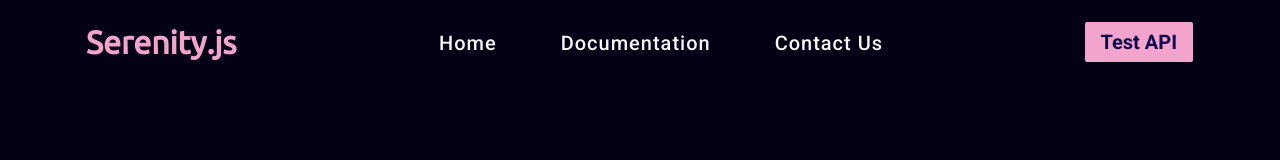
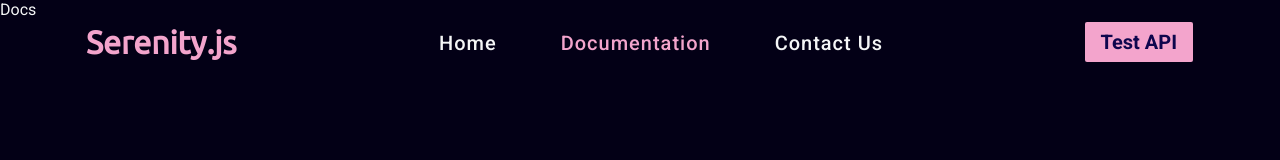
Before and after one commit to shaarangg/serenityjs-frontend, a React (Create React App) app: page /docs in a window 1280 px wide. Shown: the top 160 px of the page. Built offline with nearby package versions, Linux system fonts and the light colour scheme.

Commit message:
feat: React-router-integration

```diff
--- a/package.json
+++ b/package.json
@@ -9,6 +9,7 @@
     "react": "^17.0.2",
     "react-dom": "^17.0.2",
     "react-icons": "^4.3.1",
+    "react-router-dom": "^6.2.1",
     "react-scripts": "5.0.0",
     "sass": "^1.49.0",
     "web-vitals": "^2.1.4"
--- a/src/App.jsx
+++ b/src/App.jsx
@@ -1,9 +1,22 @@
 import "./App.scss";
 import Home from "./pages/Home/Home";
+import Docs from "./pages/Docs/Docs";
+import ContactUs from "./pages/ContactUs/ContactUs";
+import Api from "./pages/Api/Api";
+import Navbar from "./components/Navbar/Navbar";
+import { BrowserRouter, Routes, Route } from "react-router-dom";
 function App() {
 	return (
 		<div className="App">
-			<Home />
+			<BrowserRouter>
+				<Navbar />
+				<Routes>
+					<Route exact path="/" element={<Home />} />
+					<Route exact path="/docs" element={<Docs />} />
+					<Route exact path="/contact" element={<ContactUs />} />
+					<Route exact path="/api" element={<Api />} />
+				</Routes>
+			</BrowserRouter>
 		</div>
 	);
 }
--- a/src/App.scss
+++ b/src/App.scss
@@ -5,6 +5,7 @@
 	box-sizing: border-box;
 	text-decoration: none;
 	transition: $transition;
+	color: $clr-primary;
 }
 .App {
 	background-color: $clr-bg;
--- a/src/components/Navbar/Navbar.jsx
+++ b/src/components/Navbar/Navbar.jsx
@@ -1,9 +1,15 @@
 import React, { useState, useEffect, useRef } from "react";
 import "./Navbar.scss";
 import { GoThreeBars } from "react-icons/go";
+import { NavLink, Link } from "react-router-dom";
 function Navbar() {
 	const [showLinks, setShowLinks] = useState(false);
 	const navCenterContainer = useRef(null);
+	const activeStyle = ({ isActive }) => {
+		return {
+			color: isActive ? "#f3a4cc" : "",
+		};
+	};
 	useEffect(() => {
 		if (showLinks) {
 			navCenterContainer.current.style.height = `100vh`;
@@ -11,6 +17,7 @@ function Navbar() {
 			navCenterContainer.current.style.height = "0px";
 		}
 	}, [showLinks]);
+
 	return (
 		<div className="container">
 			<nav className="nav">
@@ -28,12 +35,18 @@ function Navbar() {
 					</button>
 				</div>
 				<div className="nav-center" ref={navCenterContainer}>
-					<a href="/">Home</a>
-					<a href="/docs">Documentation</a>
-					<a href="/contact">Contact Us</a>
-					<a href="/api" className="toggle-nav-end">
-						Test API
-					</a>
+					<NavLink to="/" style={activeStyle}>
+						Home
+					</NavLink>
+					<NavLink to="/docs" style={activeStyle}>
+						Documentation
+					</NavLink>
+					<NavLink to="/contact" style={activeStyle}>
+						Contact Us
+					</NavLink>
+					<Link to="/api" className="toggle-nav-end">
+						Test Api
+					</Link>
 				</div>
 				<div className="nav-end">
 					<a href="/api">Test API</a>
--- a/src/components/Navbar/Navbar.scss
+++ b/src/components/Navbar/Navbar.scss
@@ -40,7 +40,6 @@
 			color: $clr-primary;
 			font-weight: 500;
 			font-size: 1.25rem;
-			transition-duration: 0ms;
 			&:hover {
 				color: $clr-secondary;
 			}
--- a/src/index.jsx
+++ b/src/index.jsx
@@ -1,9 +1,4 @@
 import React from "react";
 import ReactDOM from "react-dom";
 import App from "./App";
-ReactDOM.render(
-	<React.StrictMode>
-		<App />
-	</React.StrictMode>,
-	document.getElementById("root")
-);
+ReactDOM.render(<App />, document.getElementById("root"));
--- /dev/null
+++ b/src/pages/Api/Api.jsx
@@ -0,0 +1,7 @@
+import React from "react";
+
+function Api() {
+	return <div>Api</div>;
+}
+
+export default Api;
--- /dev/null
+++ b/src/pages/ContactUs/ContactUs.jsx
@@ -0,0 +1,7 @@
+import React from "react";
+
+function ContactUs() {
+	return <div>Contact Us</div>;
+}
+
+export default ContactUs;
--- a/src/pages/Docs/Docs.jsx
+++ b/src/pages/Docs/Docs.jsx
@@ -0,0 +1,7 @@
+import React from "react";
+
+function Docs() {
+	return <div>Docs</div>;
+}
+
+export default Docs;
--- a/src/pages/Home/Home.jsx
+++ b/src/pages/Home/Home.jsx
@@ -1,9 +1,8 @@
 import React from "react";
-import Navbar from "../../components/Navbar/Navbar";
 function Home() {
 	return (
 		<div>
-			<Navbar />
+			<div>Home Page</div>
 		</div>
 	);
 }
```
Also changed, not shown: 1 other file (tests, documents, lock files or other folders).
